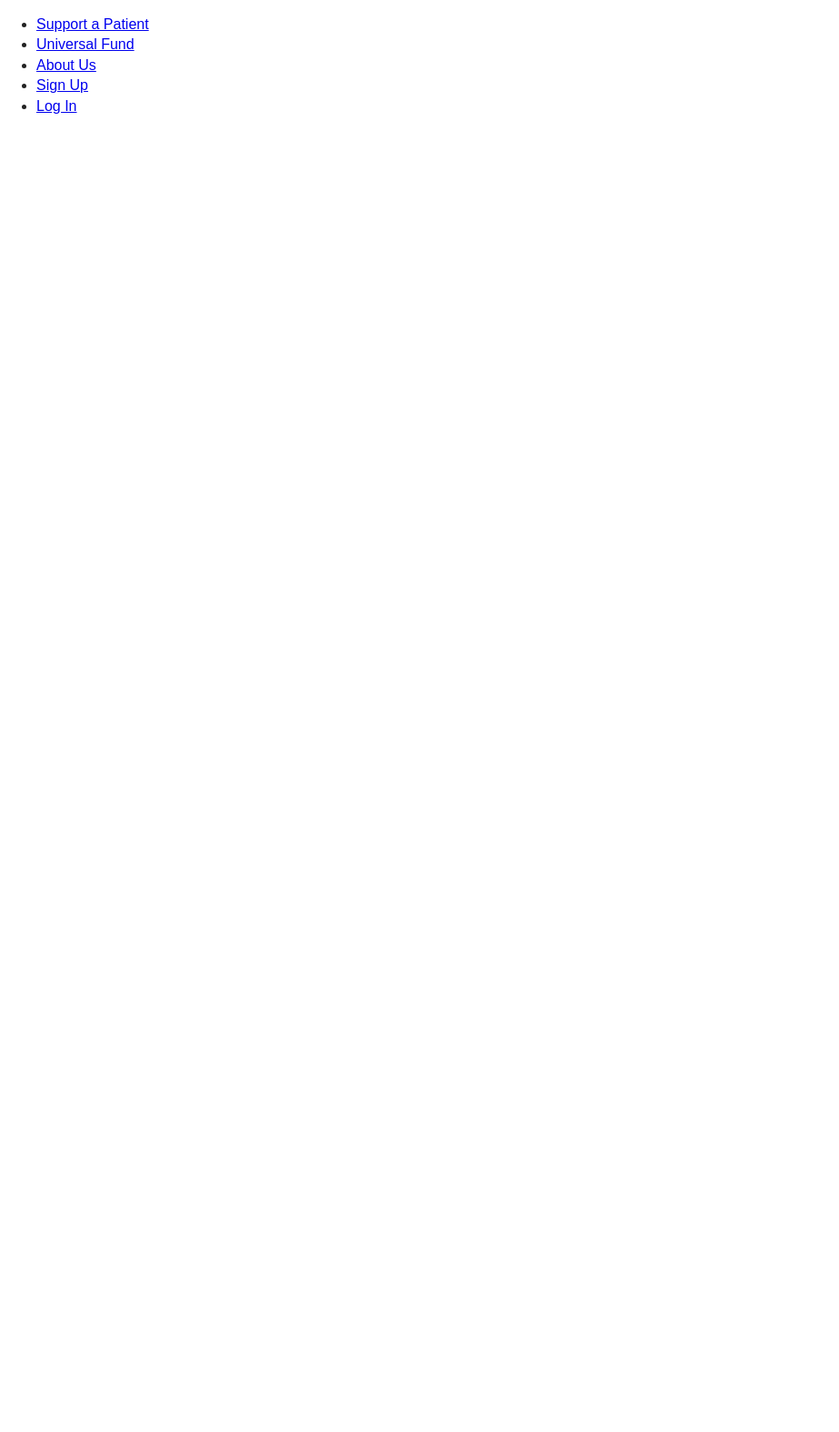
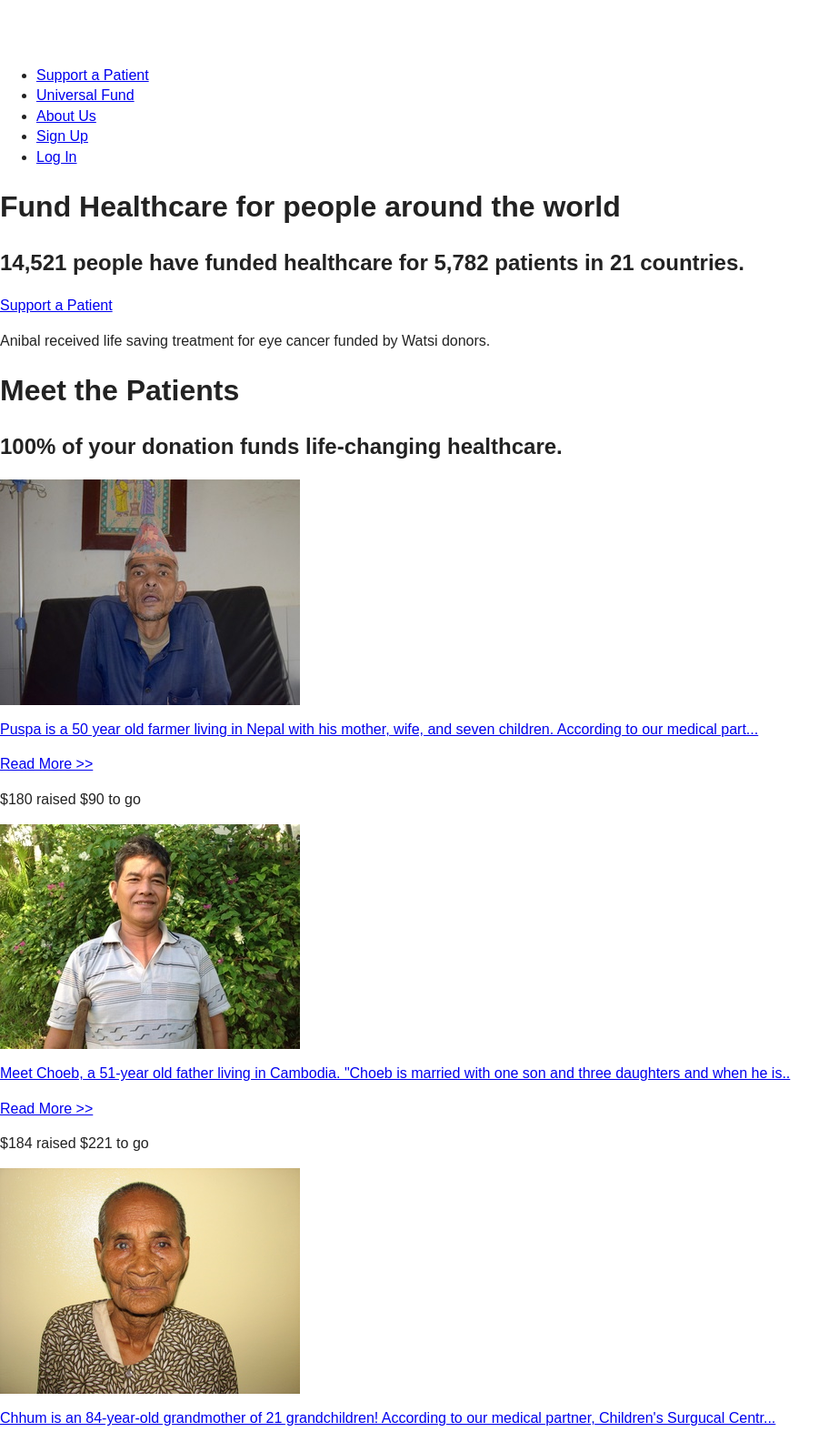
Before and after one commit to bbolermcad/wasi, a plain HTML site: page index.html in a window 1280 px wide. Shown: the top 1574 px of the page at 91% size, without its empty margins (0-923 px from the left). Before the commit the page ends 800 px from the top, so only its background shows below. Drawn offline with nearby package versions, Linux system fonts and the light colour scheme.

Commit message:
weird mix up with index files

```diff
--- a/index.html
+++ b/index.html
@@ -21,6 +21,7 @@
 
         <!-- Add your site or application content here -->
         <section class="mainnav">
+        <img src="img/watsi-logo-white.png">
       <ul>
         <li><a href="#">Support a Patient</a></li>
         <li><a href="#">Universal Fund</a></li>
@@ -29,6 +30,53 @@
         <li><a href="#">Log In</a></li>
       </ul>
       </section>
+
+      <section class="worldcare">
+        <h1>Fund Healthcare for people around the world</h1>
+        <h2>14,521 people have funded healthcare for 5,782 patients in 21 countries.</h2>
+
+        <div class="button"> <a href="#">Support a Patient</a></div>
+
+        <div class="note">
+          <p>Anibal received life saving treatment for eye cancer funded by Watsi donors.</p>
+        </div>
+      </section>
+
+      <section class="patients">
+        <h1>Meet the Patients</h1>
+        <h2>100% of your donation funds life-changing healthcare.</h2>
+
+          <a href="#">
+          <div class="patient">
+          <img src="img/puspa.jpg" alt="Puspa">
+          <p>Puspa is a 50 year old farmer living in Nepal with his mother, wife, and seven children.  According to our medical part...<div class="readmore"><a href="#">Read More >></a></div>
+          </div>
+          <p>$180 raised $90 to go</p>
+        </a>
+
+        <a href="#">
+        <div class="patient">
+        <img src="img/choeb.jpg" alt="Choeb">
+        <p>Meet Choeb, a 51-year old father living in Cambodia.  "Choeb is married with one son and three daughters and when he is.. <div class="readmore"><a href="#">Read More >></a></div>
+          <p>$184 raised $221 to go</p>
+        </div>
+      </a>
+
+      <a href="#">
+      <div class="patient">
+      <img src="img/chhum.jpg" alt="Choeb">
+      <p>Chhum is an 84-year-old grandmother of 21 grandchildren!  According to our medical partner, Children's Surgucal Centr... <div class="readmore"><a href="#">Read More >></a></div>
+        <p>$30 raised $195 to go</p>
+      </div>
+    </a>
+
+    <a href="#"><div class="button">Meet all the patients.</div></a>
+
+  <section class="process">
+    <h1>How Watsi works</h1>
+
+    <i class="ss-community ss-femaleuser"></i>
+
 
         <script src="https://ajax.googleapis.com/ajax/libs/jquery/1.11.3/jquery.min.js"></script>
         <script>window.jQuery || document.write('<script src="js/vendor/jquery-1.11.3.min.js"><\/script>')</script>
```
